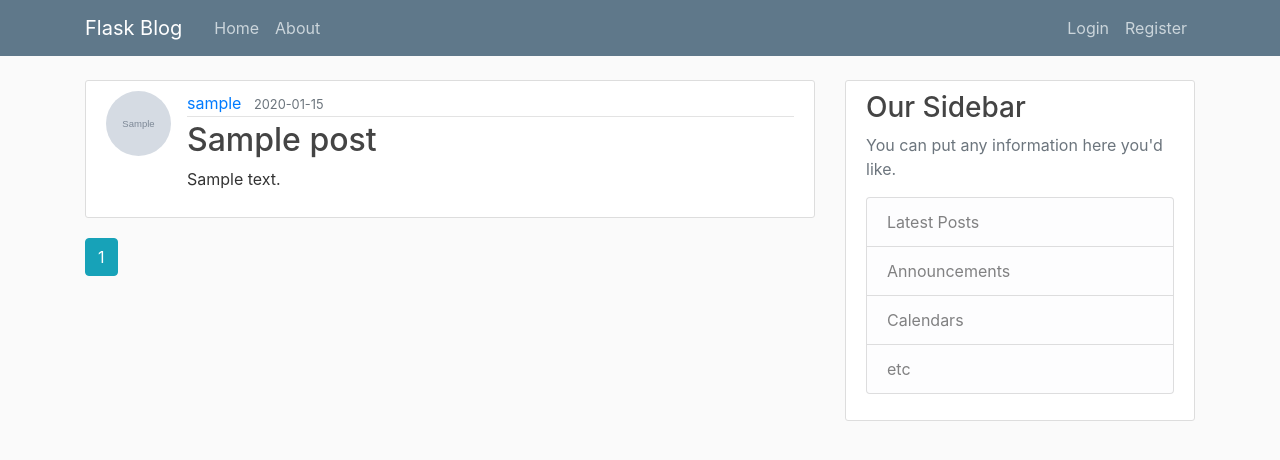
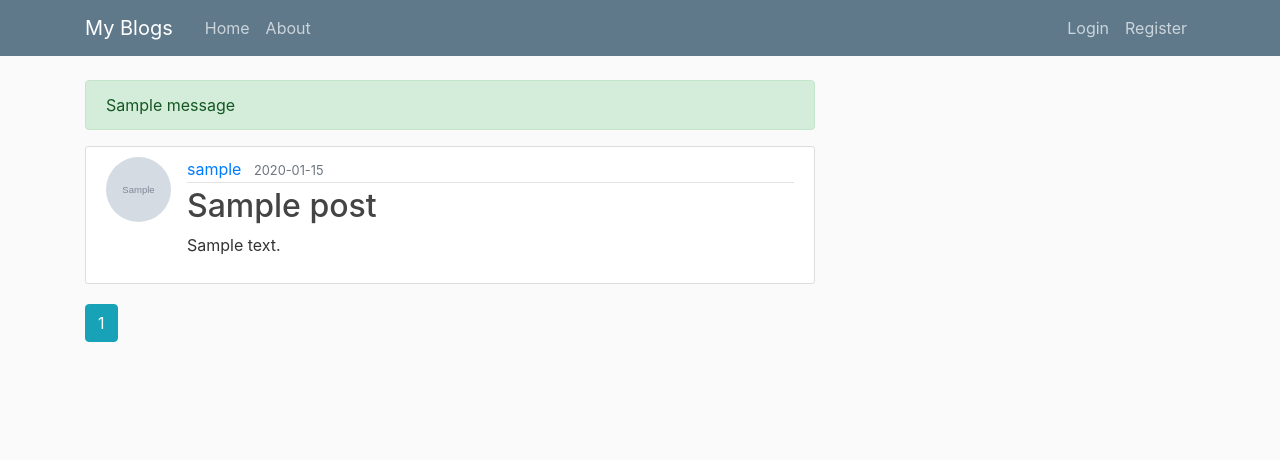
Before and after one commit to AryanA3735/Blog-Flex-Write-your-blog, a Flask app: template flaskblog/templates/home.html in a window 1280 px wide. Shown: the top 460 px of the page. Run offline with Flask 2, Linux system fonts and the light colour scheme; the template is opened without the code that fills it: most values are stand-ins (such as "Sample title", 1, 10 or a date in 2020); grey boxes marked "Sample" are stand-in pictures; one stand-in notice (Sample message) is shown; some libraries are stand-ins or nearby versions.

Commit message:
Update layout.html

```diff
--- a/flaskblog/templates/layout.html
+++ b/flaskblog/templates/layout.html
@@ -11,28 +11,34 @@
     <link rel="stylesheet" type="text/css" href="{{ url_for('static', filename='main.css') }}">
 
     {% if title %}
-        <title>Flask Blog - {{ title }}</title>
+        <title>My Blogs - {{ title }}</title>
     {% else %}
-        <title>Flask Blog</title>
+        <title>My Blogs</title>
     {% endif %}
 </head>
 <body>
     <header class="site-header">
       <nav class="navbar navbar-expand-md navbar-dark bg-steel fixed-top">
         <div class="container">
-          <a class="navbar-brand mr-4" href="/">Flask Blog</a>
+          <a class="navbar-brand mr-4" href="/">My Blogs</a>
           <button class="navbar-toggler" type="button" data-toggle="collapse" data-target="#navbarToggle" aria-controls="navbarToggle" aria-expanded="false" aria-label="Toggle navigation">
             <span class="navbar-toggler-icon"></span>
           </button>
           <div class="collapse navbar-collapse" id="navbarToggle">
             <div class="navbar-nav mr-auto">
-              <a class="nav-item nav-link" href="/">Home</a>
-              <a class="nav-item nav-link" href="/about">About</a>
+              <a class="nav-item nav-link" href="{{ url_for('home') }}">Home</a>
+              <a class="nav-item nav-link" href="{{ url_for('about') }}">About</a>
             </div>
             <!-- Navbar Right Side -->
             <div class="navbar-nav">
-              <a class="nav-item nav-link" href="/login">Login</a>
-              <a class="nav-item nav-link" href="/register">Register</a>
+              {% if current_user.is_authenticated %}
+                <a class="nav-item nav-link" href="{{ url_for('new_post') }}">New Post</a>
+                <a class="nav-item nav-link" href="{{ url_for('account') }}">Account</a>
+                <a class="nav-item nav-link" href="{{ url_for('logout') }}">Logout</a>
+              {% else %}
+                <a class="nav-item nav-link" href="{{ url_for('login') }}">Login</a>
+                <a class="nav-item nav-link" href="{{ url_for('register') }}">Register</a>
+              {% endif %}
             </div>
           </div>
         </div>
@@ -41,26 +47,22 @@
     <main role="main" class="container">
       <div class="row">
         <div class="col-md-8">
+          {% with messages = get_flashed_messages(with_categories=true) %}
+            {% if messages %}
+              {% for category, message in messages %}
+                <div class="alert alert-{{ category }}">
+                  {{ message }}
+                </div>
+              {% endfor %}
+            {% endif %}
+          {% endwith %}
           {% block content %}{% endblock %}
         </div>
-        <div class="col-md-4">
-          <div class="content-section">
-            <h3>Our Sidebar</h3>
-            <p class='text-muted'>You can put any information here you'd like.
-              <ul class="list-group">
-                <li class="list-group-item list-group-item-light">Latest Posts</li>
-                <li class="list-group-item list-group-item-light">Announcements</li>
-                <li class="list-group-item list-group-item-light">Calendars</li>
-                <li class="list-group-item list-group-item-light">etc</li>
-              </ul>
-            </p>
-          </div>
-        </div>
+
       </div>
     </main>
 
 
-    <!-- Optional JavaScript -->
     <!-- jQuery first, then Popper.js, then Bootstrap JS -->
     <script src="https://code.jquery.com/jquery-3.2.1.slim.min.js" integrity="sha384-KJ3o2DKtIkvYIK3UENzmM7KCkRr/rE9/Qpg6aAZGJwFDMVNA/GpGFF93hXpG5KkN" crossorigin="anonymous"></script>
     <script src="https://cdnjs.cloudflare.com/ajax/libs/popper.js/1.12.9/umd/popper.min.js" integrity="sha384-ApNbgh9B+Y1QKtv3Rn7W3mgPxhU9K/ScQsAP7hUibX39j7fakFPskvXusvfa0b4Q" crossorigin="anonymous"></script>
```
